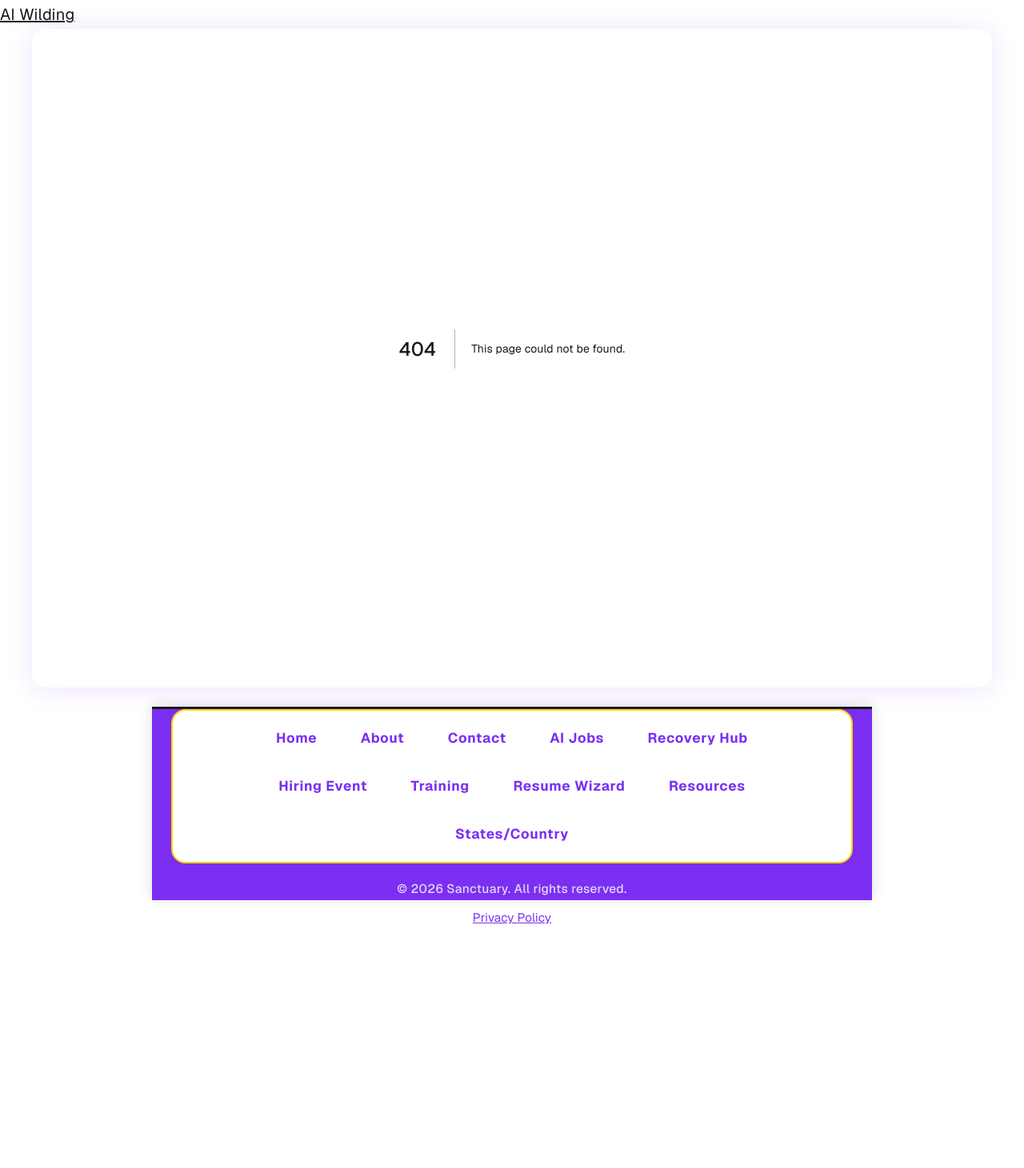
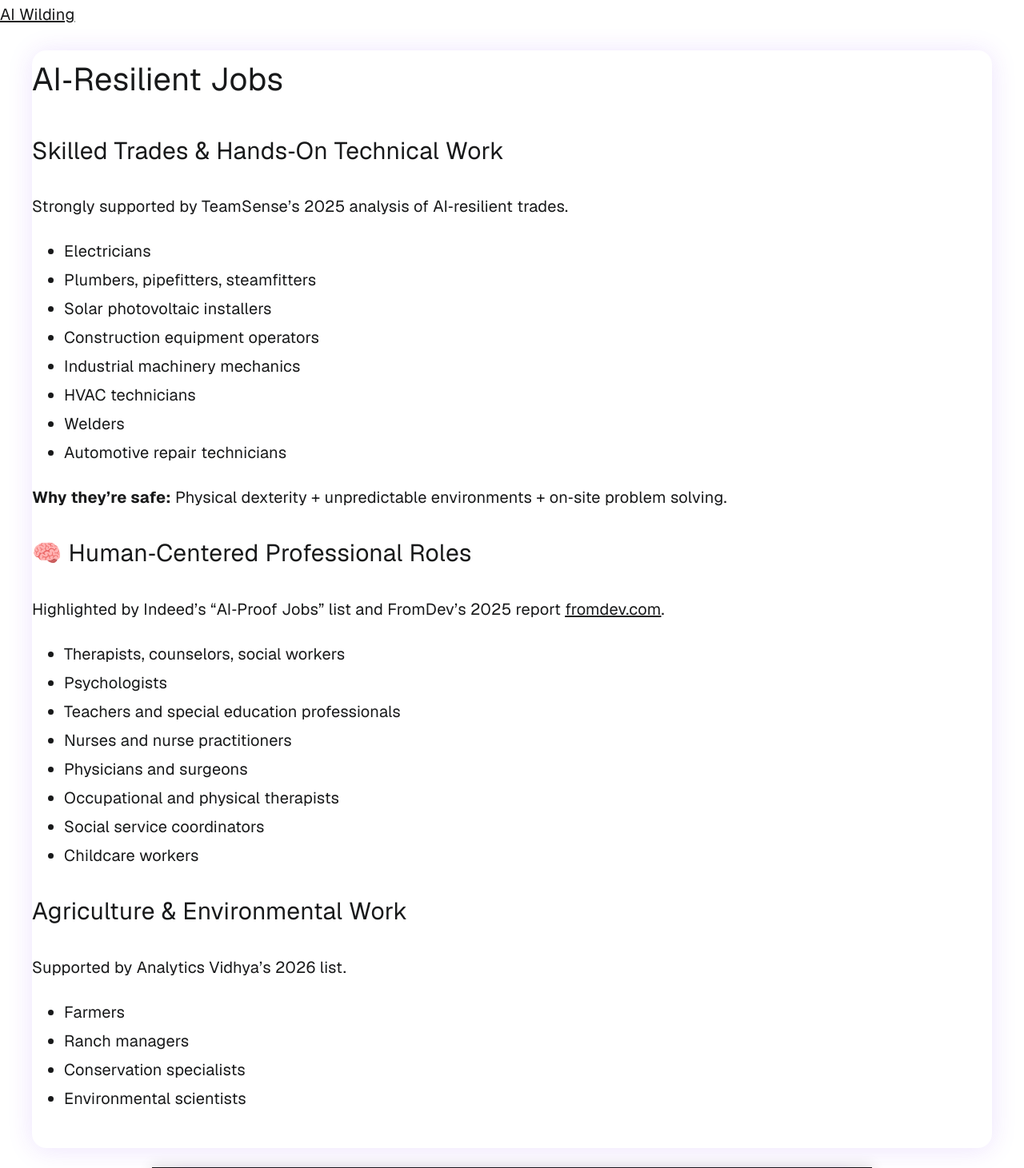
Before and after one commit to Shellzonit/auralis-sanctuary-, a Next.js app: page /admin/ai-resilient-jobs in a window 1280 px wide. Before the commit this address had no page. Shown: the top 1461 px of the page at 80% size. Before the commit the page ends 1170 px from the top, so only its background shows below. Built offline with nearby package versions, Linux system fonts and the light colour scheme.

Commit message:
Add AI-resilient jobs page, tab, and public job openings fetch; fix type errors

```diff
--- /dev/null
+++ b/app/admin/ai-resilient-jobs/page.tsx
@@ -0,0 +1,55 @@
+import React from "react";
+
+const AIResilientJobsPage = () => {
+  return (
+    <div className="max-w-3xl mx-auto py-10 px-4">
+      <h1 className="text-4xl font-bold mb-6">AI‑Resilient Jobs</h1>
+
+      <section className="mb-10">
+        <h2 className="text-2xl font-semibold mb-2">Skilled Trades & Hands‑On Technical Work</h2>
+        <p className="mb-2 text-gray-700">Strongly supported by TeamSense’s 2025 analysis of AI‑resilient trades.</p>
+        <ul className="list-disc ml-6 mb-2">
+          <li>Electricians</li>
+          <li>Plumbers, pipefitters, steamfitters</li>
+          <li>Solar photovoltaic installers</li>
+          <li>Construction equipment operators</li>
+          <li>Industrial machinery mechanics</li>
+          <li>HVAC technicians</li>
+          <li>Welders</li>
+          <li>Automotive repair technicians</li>
+        </ul>
+        <div className="mb-4 text-sm text-gray-600">
+          <strong>Why they’re safe:</strong> Physical dexterity + unpredictable environments + on‑site problem solving.
+        </div>
+      </section>
+
+      <section className="mb-10">
+        <h2 className="text-2xl font-semibold mb-2">🧠 Human‑Centered Professional Roles</h2>
+        <p className="mb-2 text-gray-700">Highlighted by Indeed’s “AI‑Proof Jobs” list and FromDev’s 2025 report <a href="https://fromdev.com" target="_blank" rel="noopener noreferrer" className="underline text-blue-600">fromdev.com</a>.</p>
+        <ul className="list-disc ml-6 mb-2">
+          <li>Therapists, counselors, social workers</li>
+          <li>Psychologists</li>
+          <li>Teachers and special education professionals</li>
+          <li>Nurses and nurse practitioners</li>
+          <li>Physicians and surgeons</li>
+          <li>Occupational and physical therapists</li>
+          <li>Social service coordinators</li>
+          <li>Childcare workers</li>
+        </ul>
+      </section>
+
+      <section>
+        <h2 className="text-2xl font-semibold mb-2">Agriculture & Environmental Work</h2>
+        <p className="mb-2 text-gray-700">Supported by Analytics Vidhya’s 2026 list.</p>
+        <ul className="list-disc ml-6 mb-2">
+          <li>Farmers</li>
+          <li>Ranch managers</li>
+          <li>Conservation specialists</li>
+          <li>Environmental scientists</li>
+        </ul>
+      </section>
+    </div>
+  );
+};
+
+export default AIResilientJobsPage;
--- a/app/admin/jobs/protected.tsx
+++ b/app/admin/jobs/protected.tsx
@@ -2,7 +2,7 @@
 import { useEffect, useState } from "react";
 import { useRouter } from "next/navigation";
 import { supabase } from "../../../lib/supabaseClient";
-import AdminJobsPage from "./page";
+import AdminJobsPage from "./AdminJobsPage";
 
 export default function AdminJobsProtected() {
   const [loading, setLoading] = useState(true);
--- a/components/NavTabs.tsx
+++ b/components/NavTabs.tsx
@@ -11,6 +11,7 @@ export default function NavTabs() {
     { href: "/contact", label: "Contact" },
     { href: "/ai-news", label: "AI News" },
     { href: "/new-ai-jobs", label: "AI Jobs" },
+    { href: "/admin/ai-resilient-jobs", label: "AI‑Resilient Jobs" },
     { href: "/recovery", label: "Recovery Hub" },
     { href: "/hiring-events", label: "Hiring Event" },
     { href: "/training", label: "Training" },
```
Also changed, not shown: app/admin/jobs/AIResilientJobOpenings.tsx (added, +82 -0 lines), app/admin/jobs/AdminJobsPage.tsx (added, +11 -0 lines).
